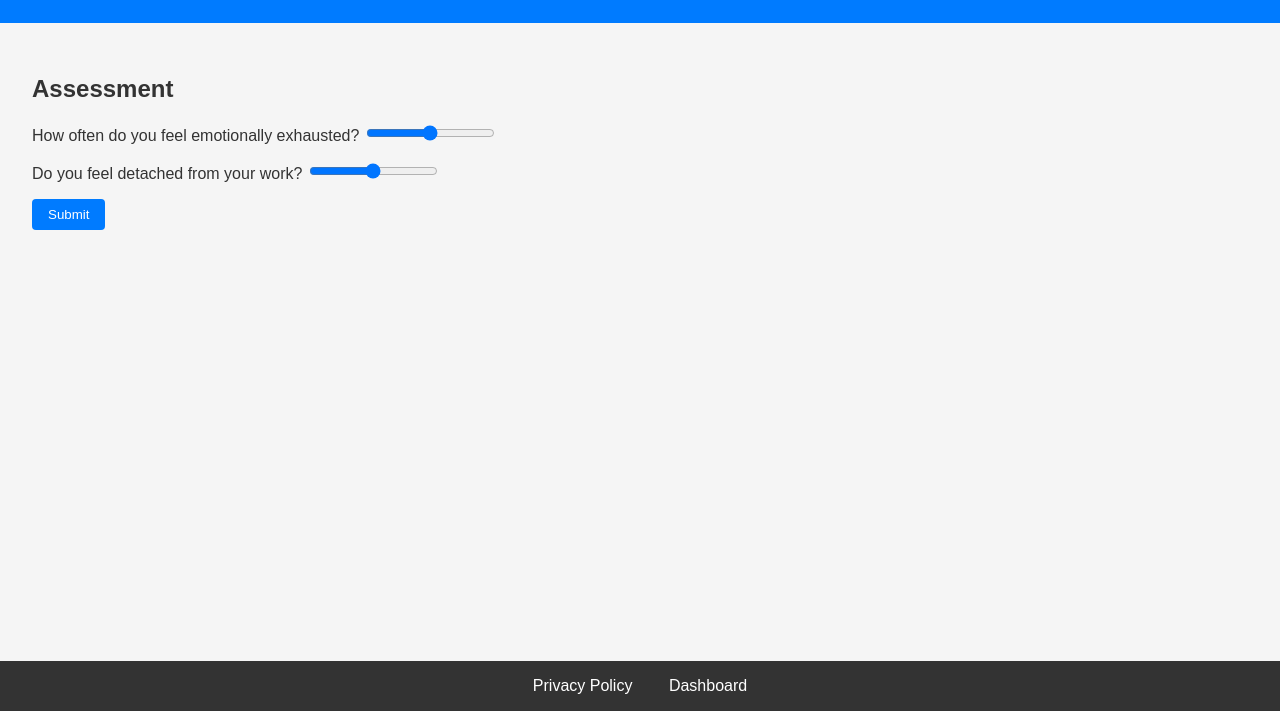
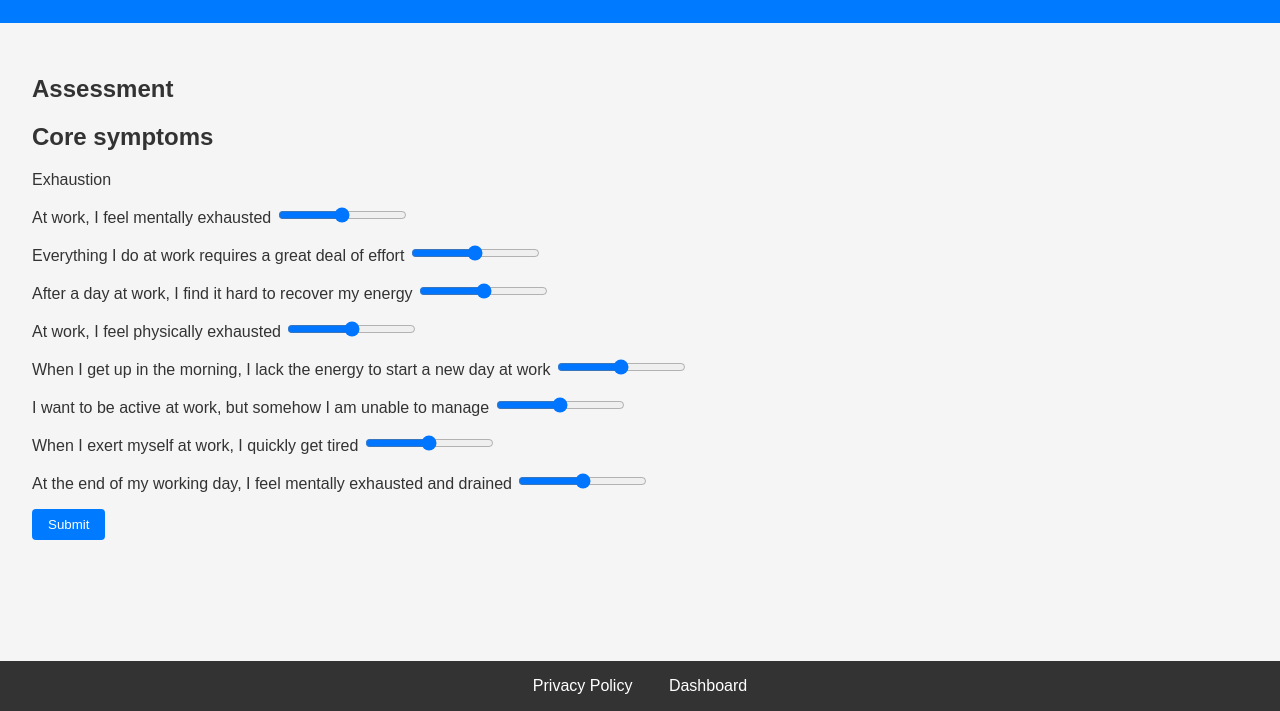
Before and after one commit to talemwaraymond/burnout-assessement-application, a plain HTML site: page index.html in a window 1280 px wide. Shown: the part 89-800 px from the top of the page. Drawn offline with Linux system fonts and the light colour scheme.

Commit message:
add index.html

```diff
--- a/index.html
+++ b/index.html
@@ -8,7 +8,7 @@
 </head>
 <body>
     <header>
-        <h1>Burnout Assessment</h1>
+        <h1>Innerspark Burnout Assessment</h1>
     </header>
 
     <main>
@@ -16,14 +16,52 @@
         <section id="assessment-section">
             <h2>Assessment</h2>
             <form id="assessment-form">
+                <h2>Core symptoms
+                </h2>
+                <p>Exhaustion</p>
                 <div class="question">
-                    <label for="q1">How often do you feel emotionally exhausted?</label>
+                    <label for="q1">At work, I feel mentally exhausted</label>
                     <input type="range" id="q1" name="q1" min="1" max="5">
                 </div>
                 <div class="question">
-                    <label for="q2">Do you feel detached from your work?</label>
+                    <label for="q2">Everything I do at work requires a great deal
+                        of effort</label>
                     <input type="range" id="q2" name="q2" min="1" max="5">
                 </div>
+                <div class="question">
+                    <label for="q3">After a day at work, I find it hard to recover
+                        my energy</label>
+                    <input type="range" id="q3" name="q3" min="1" max="5">
+                </div>
+                <div class="question">
+                    <label for="q4">At work, I feel physically exhausted</label>
+                    <input type="range" id="q4" name="q4" min="1" max="5">
+                </div>
+                <div class="question">
+                    <label for="q5">When I get up in the morning, I lack the
+                        energy to start a new day at work</label>
+                    <input type="range" id="q5" name="q5" min="1" max="5">
+                </div>
+                <div class="question">
+                    <label for="q6">I want to be active at work, but somehow I
+                        am unable to manage
+                        </label>
+                    <input type="range" id="q6" name="q6" min="1" max="5">
+                </div>
+                <div class="question">
+                    <label for="q7">When I exert myself at work, I quickly get
+                        tired
+             </label>
+                    <input type="range" id="q7" name="q7" min="1" max="5">
+                </div>
+                <div class="question">
+                    <label for="q1">At the end of my working day, I feel mentally
+                        exhausted and drained
+
+                        </label>
+                    <input type="range" id="q1" name="q1" min="1" max="5">
+                </div>
+
                 <button type="submit">Submit</button>
             </form>
         </section>
```
